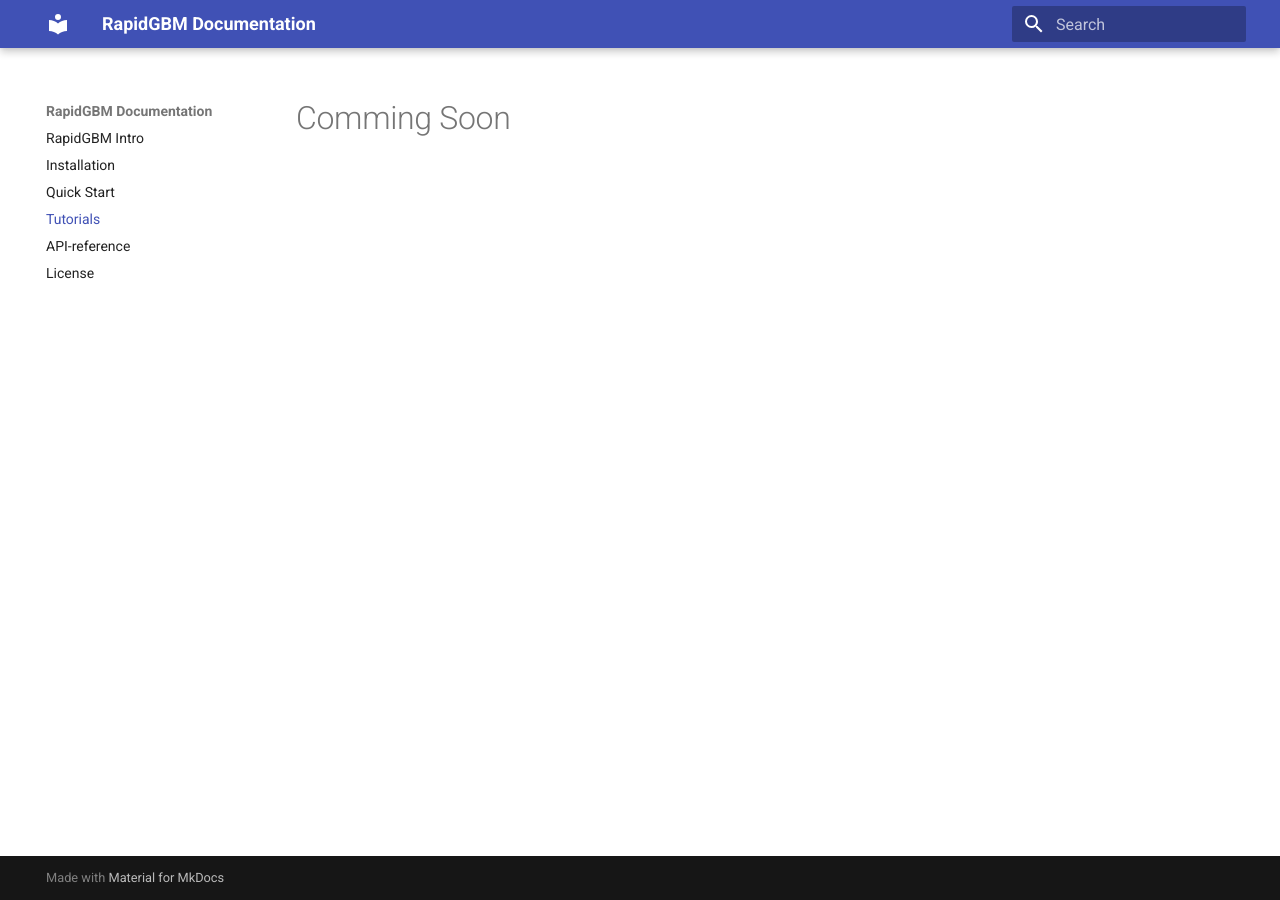
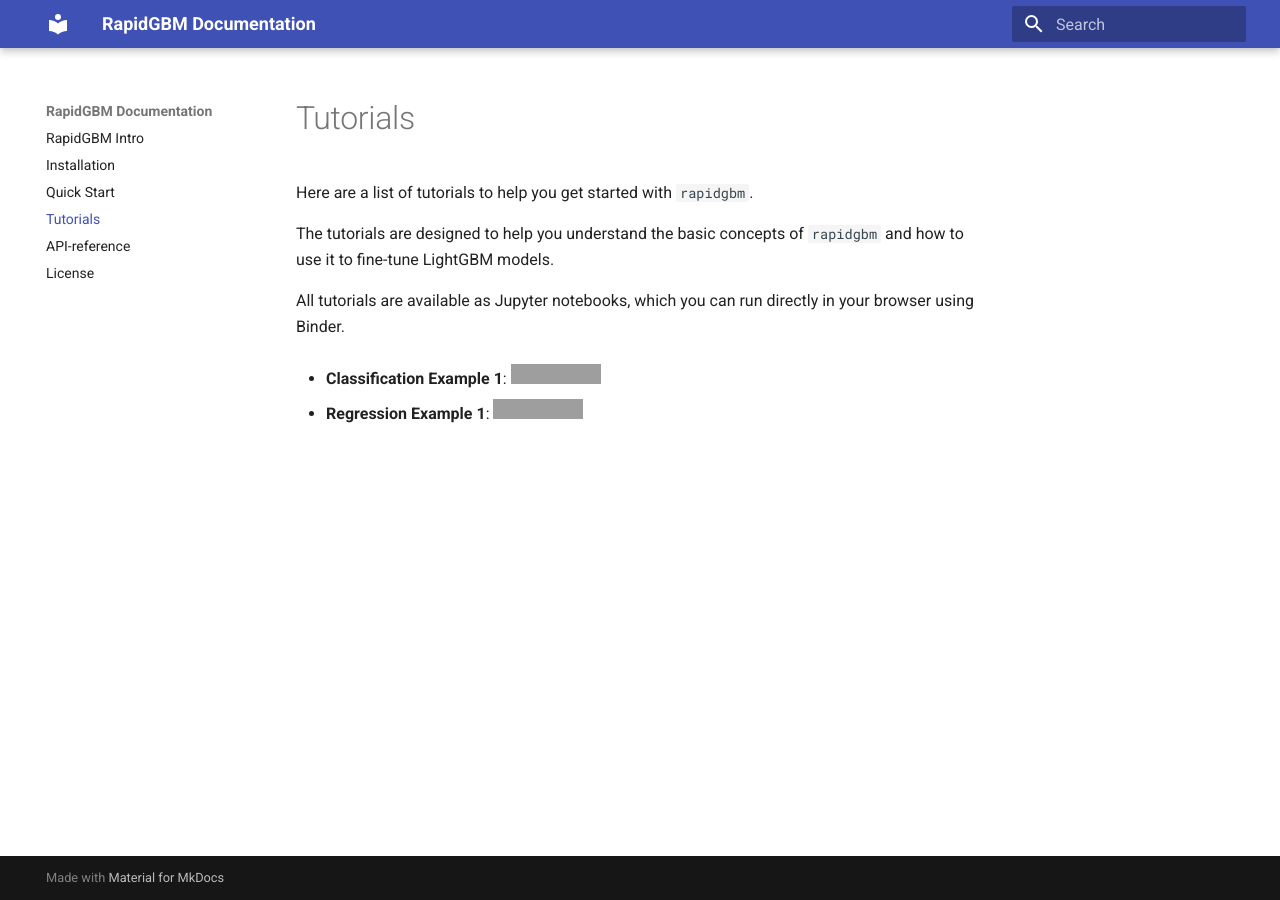
Before and after one commit to dhmunk/rapidgbm, an MkDocs documentation site: the page built from docs/tutorials.md, in a window 1280 px wide. Built offline with MkDocs 1.6.1 and Material for MkDocs 9.7.7, drawn with Linux system fonts in a browser that asks for light colours; grey boxes are pictures that could not be loaded.

Commit message:
add binder Tutorials

```diff
--- a/docs/tutorials.md
+++ b/docs/tutorials.md
@@ -1 +1,11 @@
-# Comming Soon
+# Tutorials
+
+Here are a list of tutorials to help you get started with `rapidgbm`.
+
+The tutorials are designed to help you understand the basic concepts of `rapidgbm` and how to use it to fine-tune LightGBM models.
+
+All tutorials are available as Jupyter notebooks, which you can run directly in your browser using Binder.
+
+- __Classification Example 1__: [![Binder](https://mybinder.org/badge_logo.svg)](https://mybinder.org/v2/gh/dhmunk/rapidgbm/main?labpath=rapidgbm%2Fexamples%2Fclassification.ipynb)
+
+- __Regression Example 1__: [![Binder](https://mybinder.org/badge_logo.svg)](https://mybinder.org/v2/gh/dhmunk/rapidgbm/main?labpath=rapidgbm%2Fexamples%2Fregression.ipynb)
--- a/mkdocs.yml
+++ b/mkdocs.yml
@@ -7,7 +7,7 @@
   - mkdocstrings:
       default_handler: python
   - search
-  #- git-revision-date
+  - git-revision-date
 
 nav:
   - RapidGBM Intro: index.md
```
Also changed, not shown: README.md (+12 -1 lines).
